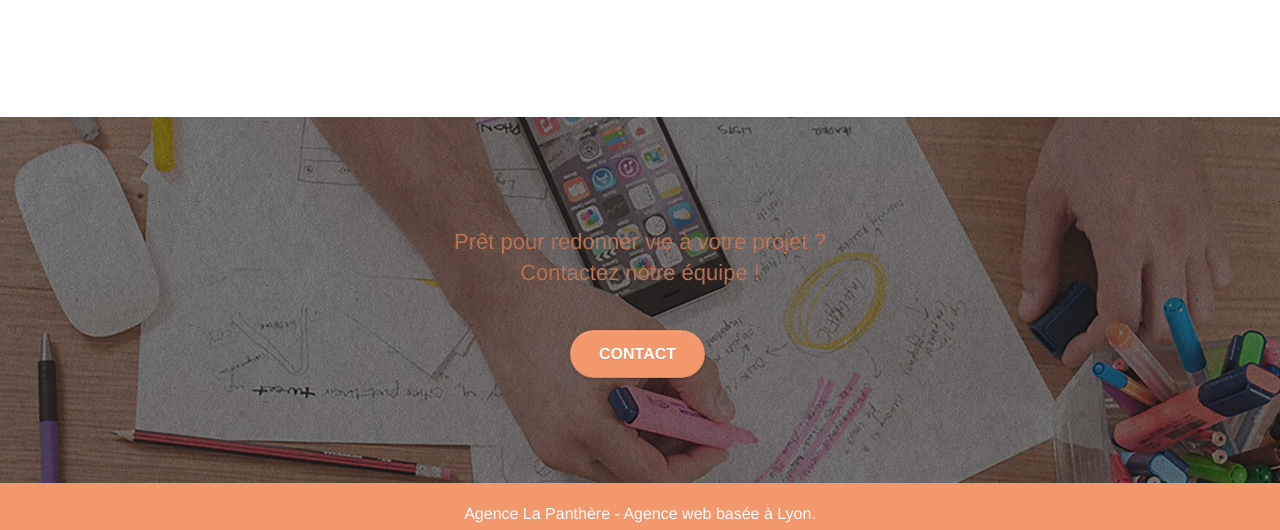
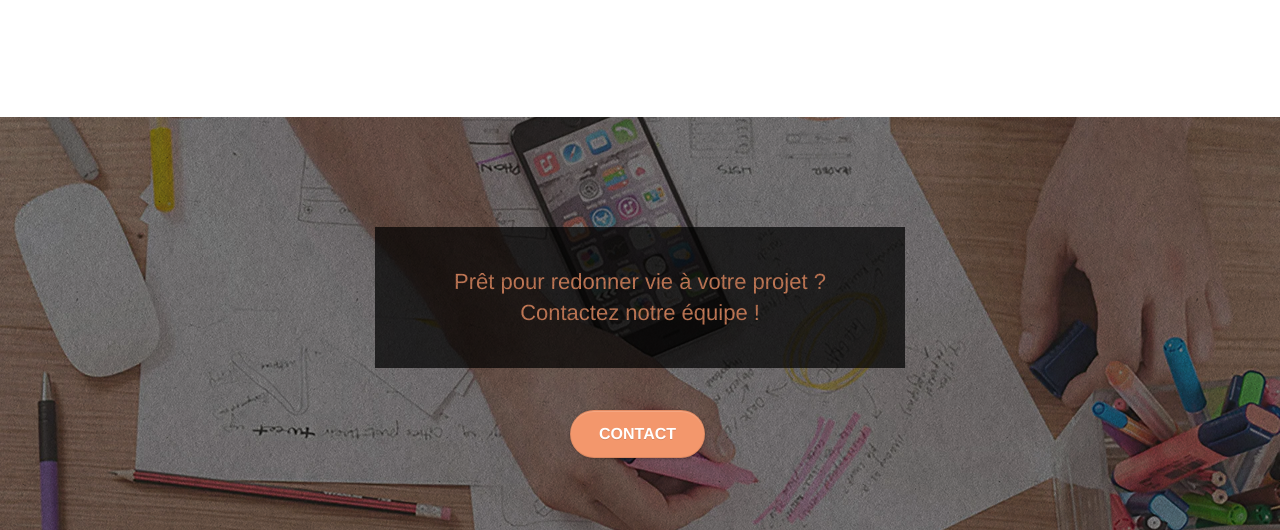
Before and after one commit to nnevid/optimized-site, a plain HTML site: page index.html in a window 1280 px wide. Shown: the part 3030-3560 px from the top of the page. Drawn offline with Linux system fonts and the light colour scheme.

Commit message:
container-bis added in bloc 5 for contrast reasons

```diff
--- a/index.html
+++ b/index.html
@@ -127,7 +127,7 @@
 		</div>
 		<div class="row voffset-lg voffset">
 			<div class="col-xs-12 col-md-8 col-md-offset-2 text-center">
-				<q class="text-center"><i>L'agence La Panthère est une excellente agence web ! <br>Les web designers ont réussi à capturer l'essence de notre entreprise et à l'intégrer à notre site. Cela nous a aidé à doubler nos ventes en lignes à Lyon.</i></q>
+				<q class="text-center"><i>L'agence La Panthère est une excellente agence web ! Les web designers ont réussi à capturer l'essence de notre entreprise et à l'intégrer à notre site.<br>Cela nous a aidé à doubler nos ventes en lignes à Lyon.</i></q>
             <p class="text-center">Maxime Guibard, PDG de A vos fourchettes</p>
 
 			</div>
@@ -207,10 +207,10 @@
 <!-- bloc-4-portfolio END -->
 
 <!-- bloc-5-cta -->
-<div class="bloc bgc-dark-slate-blue bg-banniere d-bloc bloc-bg-texture texture-paper" id="bloc-5-cta">
-	<div class="container bloc-lg">
+<div class="bloc bgc-dark-slate-blue bg-banniere d-bloc bloc-bg-texture texture-paper " id="bloc-5-cta">
+	<div class="container-bis bloc-lg">
 		<div class="row">
-			<h2 class="mg-md text-center tc-white">
+			<h2 class="mg-md text-center tc-white black-background ">
 				Prêt pour redonner vie à votre projet ?<br>Contactez notre équipe !
 			</h2>
 			<div class="col-sm-12 text-center">
--- a/style.css
+++ b/style.css
@@ -657,7 +657,10 @@ a {
 .container {
     max-width: 1000px;
 }
-
+.container-bis {
+   max-width: 600px;
+   margin:auto;
+}
 .hero-bloc-text {
     font-size: 38px;
 }
```
